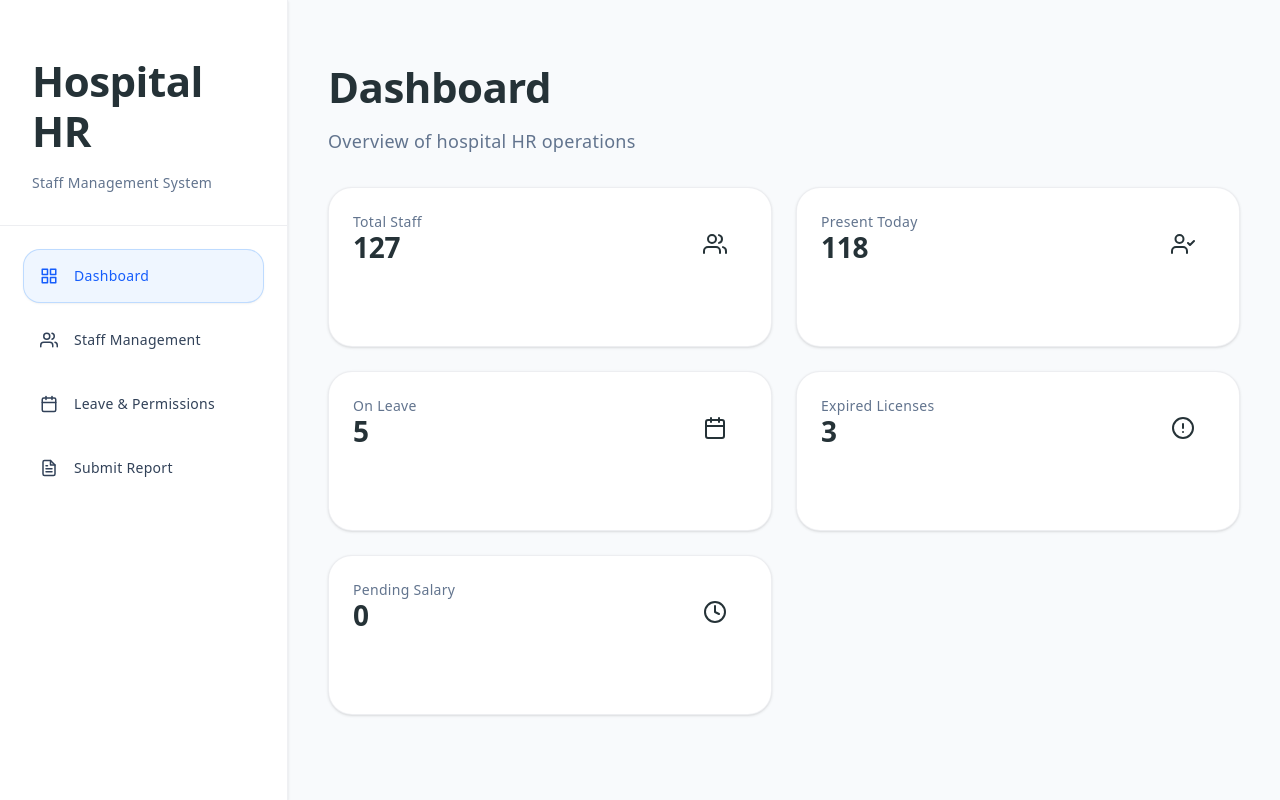
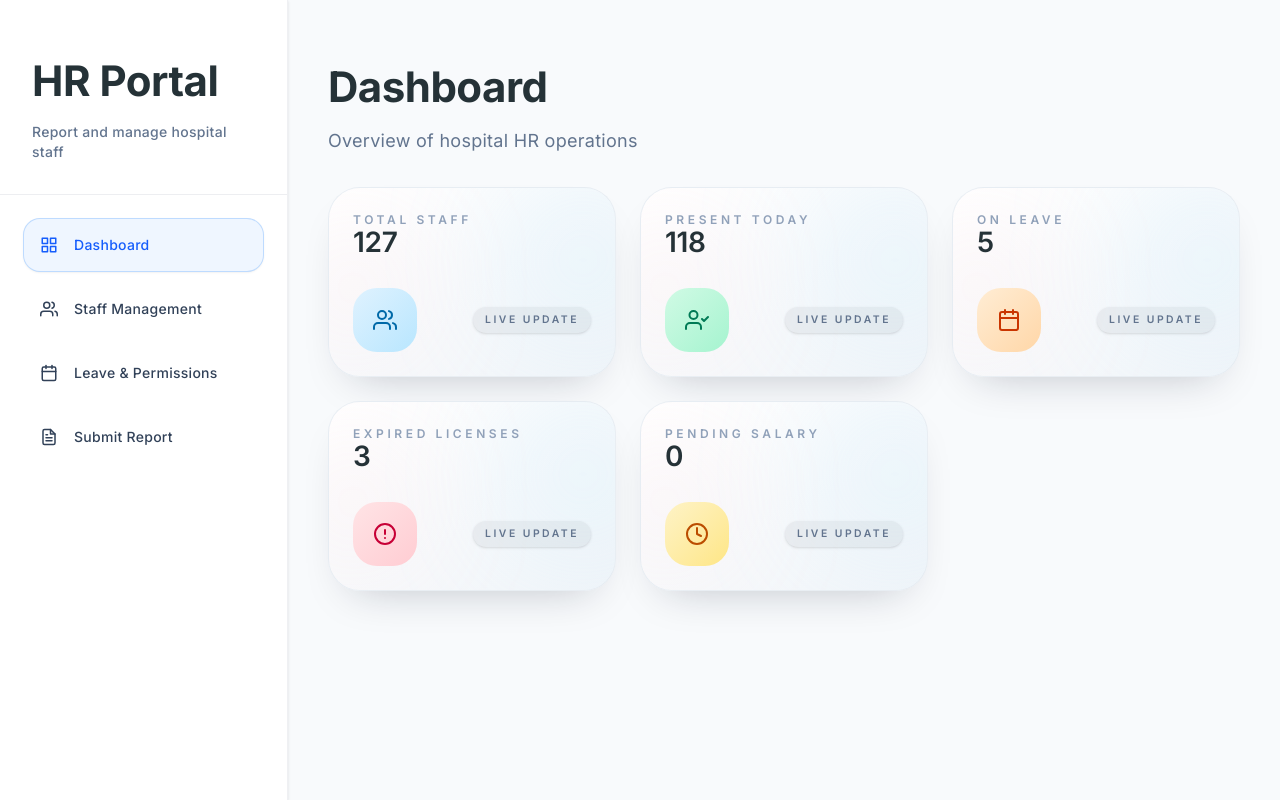
Before and after one commit to inezakevin23/hospital, a React app in the folder frontend/: page / in a window 1280 px wide. Built offline with nearby package versions, Linux system fonts and the light colour scheme; the HTML template or start-up script is replaced by a standard one.

Commit message:
changed UI

```diff
--- a/frontend/src/index.css
+++ b/frontend/src/index.css
@@ -1,3 +1,4 @@
+@import url("https://fonts.googleapis.com/css2?family=Inter:wght@400;500;600;700;800&display=swap");
 @import "tailwindcss";
 
 :root {
@@ -14,13 +15,15 @@
     rgba(0, 0, 0, 0.06) 0 4px 6px -1px, rgba(0, 0, 0, 0.03) 0 2px 4px -1px;
 
   --sans:
-    system-ui, -apple-system, "Segoe UI", Roboto, "Helvetica Neue", sans-serif;
+    "Inter", ui-sans-serif, system-ui, -apple-system, BlinkMacSystemFont,
+    "Segoe UI", sans-serif;
   --heading:
-    system-ui, -apple-system, "Segoe UI", Roboto, "Helvetica Neue", sans-serif;
+    "Inter", ui-sans-serif, system-ui, -apple-system, BlinkMacSystemFont,
+    "Segoe UI", sans-serif;
   --mono: ui-monospace, Menlo, Consolas, monospace;
 
-  font: 16px/1.6 var(--sans);
-  letter-spacing: 0.3px;
+  font: 16px/1.7 var(--sans);
+  letter-spacing: 0.28px;
   color-scheme: light;
   color: var(--text);
   background: var(--bg);
@@ -37,6 +40,8 @@
 body {
   margin: 0;
   background-color: #e0fbfc;
+  font-family: var(--sans);
+  overflow-x: hidden;
 }
 
 #root {
--- a/frontend/src/modules/HR/components/Dashboard.jsx
+++ b/frontend/src/modules/HR/components/Dashboard.jsx
@@ -14,40 +14,40 @@ const Dashboard = () => {
       title: "Total Staff",
       value: 127,
       icon: <FiUsers />,
-      iconBg: "bg-light_blue-600",
-      iconColor: "text-jet_black-500",
+      iconBg: "bg-gradient-to-br from-sky-100 to-sky-200",
+      iconColor: "text-sky-700",
     },
 
     {
       title: "Present Today",
       value: 118,
       icon: <FiUserCheck />,
-      iconBg: "bg-light_cyan-700",
-      iconColor: "text-jet_black-500",
+      iconBg: "bg-gradient-to-br from-emerald-100 to-emerald-200",
+      iconColor: "text-emerald-700",
     },
 
     {
       title: "On Leave",
       value: 5,
       icon: <FiCalendar />,
-      iconBg: "bg-cool_steel-300",
-      iconColor: "text-jet_black-500",
+      iconBg: "bg-gradient-to-br from-orange-100 to-orange-200",
+      iconColor: "text-orange-700",
     },
 
     {
       title: "Expired Licenses",
       value: 3,
       icon: <FiAlertCircle />,
-      iconBg: "bg-light_blue-700",
-      iconColor: "text-light_cyan-500",
+      iconBg: "bg-gradient-to-br from-rose-100 to-rose-200",
+      iconColor: "text-rose-700",
     },
 
     {
       title: "Pending Salary",
       value: 0,
       icon: <FiClock />,
-      iconBg: "bg-cool_steel-400",
-      iconColor: "text-jet_black-500",
+      iconBg: "bg-gradient-to-br from-amber-100 to-amber-200",
+      iconColor: "text-amber-700",
     },
   ];
 
@@ -62,7 +62,7 @@ const Dashboard = () => {
       </div>
 
       {/* CARDS */}
-      <div className="grid grid-cols-1 lg:grid-cols-2 gap-6">
+      <div className="grid grid-cols-1 sm:grid-cols-2 xl:grid-cols-3 gap-6">
         {stats.map((stat, index) => (
           <StatCard
             key={index}
--- a/frontend/src/modules/HR/components/SideBar.jsx
+++ b/frontend/src/modules/HR/components/SideBar.jsx
@@ -25,12 +25,12 @@ const Sidebar = ({ activePage, setActivePage }) => {
   ];
 
   return (
-    <aside className="w-72 bg-white border-r border-gray-200/60 min-h-screen sticky top-0 overflow-y-auto shadow-sm">
+    <aside className="w-72 bg-white border-r border-gray-200/60 h-screen sticky top-0 overflow-hidden shadow-sm">
       {/* TITLE */}
       <div className="p-8 border-b border-gray-200/70">
-        <h1 className="text-3xl font-bold text-[#111827]">Hospital HR</h1>
+        <h1 className="text-3xl font-bold text-[#111827]">HR Portal</h1>
         <p className="text-slate-500 mt-2 text-sm font-medium">
-          Staff Management System
+          Report and manage hospital staff
         </p>
       </div>
 
--- a/frontend/src/modules/HR/components/StaffManagement.jsx
+++ b/frontend/src/modules/HR/components/StaffManagement.jsx
@@ -52,18 +52,6 @@ const StaffManagement = () => {
       salaryPaid: false,
       contractStart: "2022-02-20",
       contractEnd: "2027-02-20",
-    },
-
-    {
-      id: 5,
-      name: "Dr. James Wilson",
-      role: "Surgeon",
-      attendance: "present",
-      dressCode: "compliant",
-      licenseExpiry: "2026-11-30",
-      salaryPaid: true,
-      contractStart: "2018-09-12",
-      contractEnd: "2026-09-12",
     },
   ];
 
--- a/frontend/src/modules/HR/components/StatCard.jsx
+++ b/frontend/src/modules/HR/components/StatCard.jsx
@@ -1,18 +1,28 @@
 const StatCard = ({ title, value, icon, iconBg, iconColor }) => {
   return (
-    <div className="bg-white rounded-3xl border border-gray-200/70 p-6 shadow-sm hover:shadow-md transition-shadow duration-300 min-h-[160px]">
-      <div className="flex items-start justify-between gap-4">
+    <div className="relative overflow-hidden rounded-[2rem] border border-slate-200/70 bg-gradient-to-br from-white via-slate-50 to-slate-100 p-6 shadow-[0_20px_45px_-25px_rgba(15,23,42,0.28)] transition-all duration-300 hover:-translate-y-0.5 hover:shadow-[0_26px_50px_-28px_rgba(15,23,42,0.25)] min-h-[190px]">
+      <div className="pointer-events-none absolute -right-10 top-0 h-36 w-36 rounded-full bg-sky-200/30 blur-3xl"></div>
+      <div className="pointer-events-none absolute -left-8 bottom-8 h-28 w-28 rounded-full bg-rose-200/25 blur-3xl"></div>
+
+      <div className="relative flex h-full flex-col justify-between gap-5">
         <div>
-          <p className="text-sm font-medium text-slate-500">{title}</p>
-          <h2 className="mt-4 text-4xl font-semibold text-[#111827]">
+          <p className="text-xs font-semibold uppercase tracking-[0.3em] text-slate-400">
+            {title}
+          </p>
+          <h2 className="mt-5 text-5xl font-semibold tracking-tight text-slate-900">
             {value}
           </h2>
         </div>
 
-        <div
-          className={`w-16 h-16 rounded-3xl flex items-center justify-center ${iconBg}`}
-        >
-          <span className={`text-2xl ${iconColor}`}>{icon}</span>
+        <div className="flex items-center justify-between gap-4">
+          <div
+            className={`w-16 h-16 rounded-3xl grid place-items-center ${iconBg}`}
+          >
+            <span className={`text-2xl ${iconColor}`}>{icon}</span>
+          </div>
+          <div className="rounded-full bg-slate-900/5 px-3 py-1 text-[0.65rem] font-semibold uppercase tracking-[0.24em] text-slate-500 shadow-sm">
+            live update
+          </div>
         </div>
       </div>
     </div>
```
